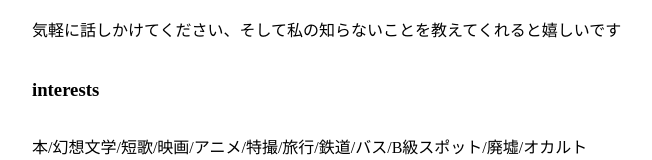
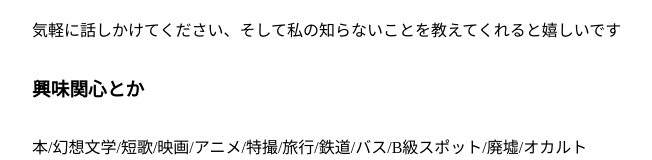
Before and after one commit to siranaiko/about-sz, a plain HTML site: page index.html in a window 1280 px wide. Shown: the part 316-476 px from the top of the page, without its empty margins (76-728 px from the left). Drawn offline with Linux system fonts and the light colour scheme.

Commit message:
Update index.html

```diff
--- a/index.html
+++ b/index.html
@@ -30,7 +30,7 @@
     <p>気軽に話しかけてください、そして私の知らないことを教えてくれると嬉しいです</p>
   </div>
 
-  <h3>interests</h3>
+  <h3>興味関心とか</h3>
 
   <div class=”interests”>
     <p>本/幻想文学/短歌/映画/アニメ/特撮/旅行/鉄道/バス/B級スポット/廃墟/オカルト</p>
```
